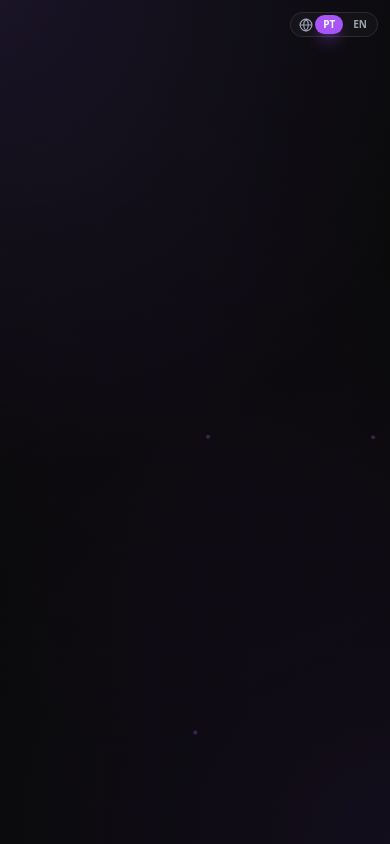
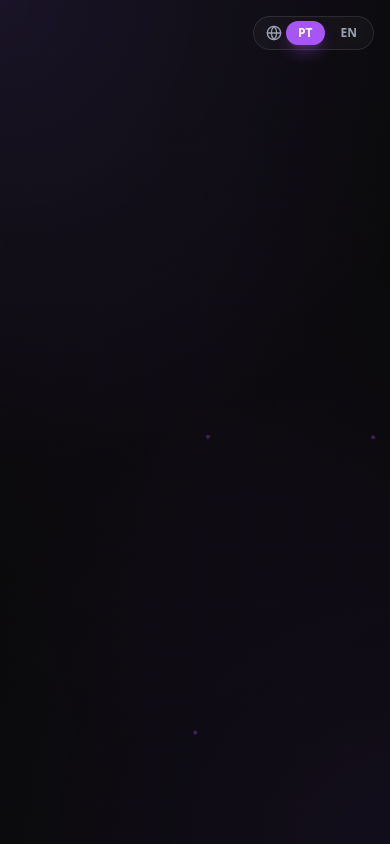
Before and after one commit to kelvinlemos7/portfolio, a React (Vite) app: page / in a window 390 px wide. Shown: the top 844 px of the page. Built offline with nearby package versions, Linux system fonts and the light colour scheme.

Commit message:
Reverte tamanho do toggle de idioma

```diff
--- a/src/components/LanguageToggle.jsx
+++ b/src/components/LanguageToggle.jsx
@@ -6,13 +6,13 @@ export default function LanguageToggle() {
   const { language, setLanguage } = useLanguage();
 
   return (
-    <div className="fixed top-3 right-3 sm:top-4 sm:right-4 z-50 flex items-center gap-0.5 sm:gap-1 p-0.5 sm:p-1 rounded-full bg-white/[0.03] border border-white/[0.1] backdrop-blur-sm whitespace-nowrap">
-      <Globe className="w-3.5 h-3.5 sm:w-4 sm:h-4 text-gray-400 ml-1.5 sm:ml-2" />
+    <div className="fixed top-4 right-4 z-50 flex items-center gap-1 p-1 rounded-full bg-white/[0.03] border border-white/[0.1] backdrop-blur-sm whitespace-nowrap">
+      <Globe className="w-4 h-4 text-gray-400 ml-2" />
       {['pt', 'en'].map((lang) => (
         <button
           key={lang}
           onClick={() => setLanguage(lang)}
-          className={`px-2 sm:px-3 py-0.5 sm:py-1 text-[10px] sm:text-xs font-semibold uppercase rounded-full transition-all duration-300 cursor-pointer ${
+          className={`px-3 py-1 text-xs font-semibold uppercase rounded-full transition-all duration-300 cursor-pointer ${
             language === lang
               ? 'bg-purple-500 text-white shadow-lg shadow-purple-500/30'
               : 'text-gray-400 hover:text-purple-300'
```
